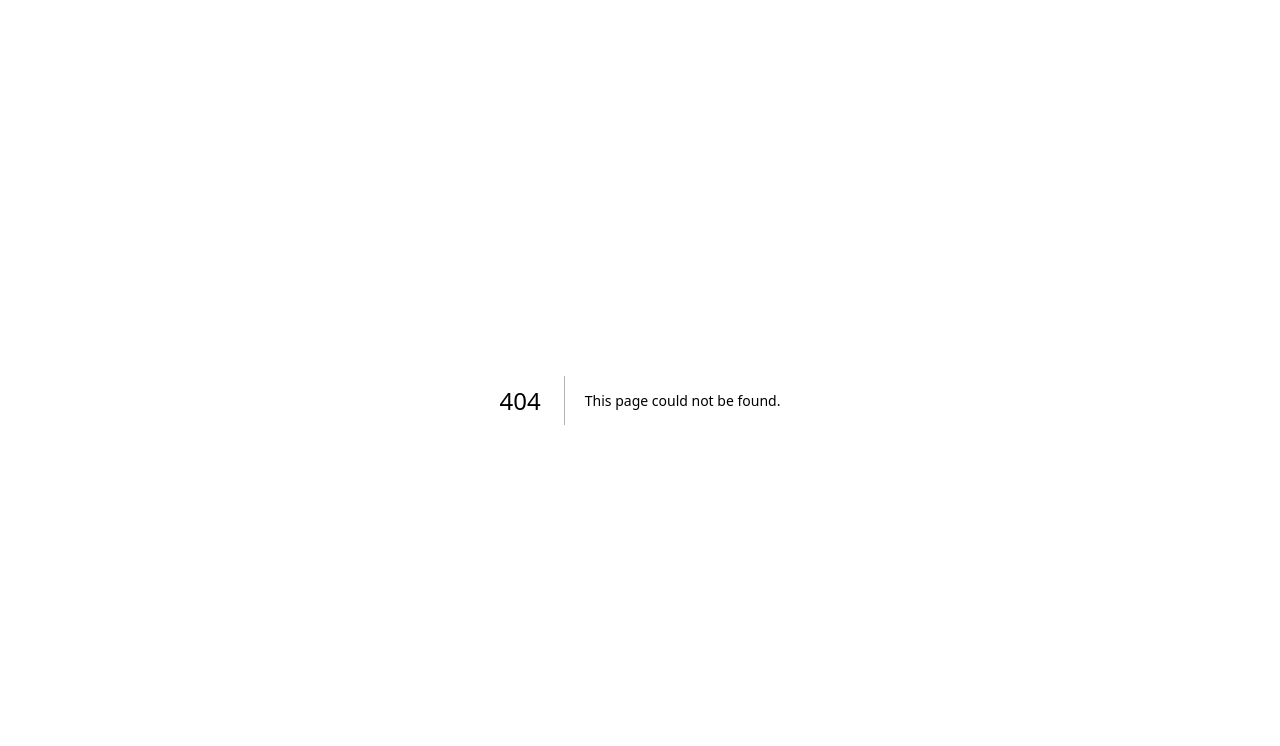
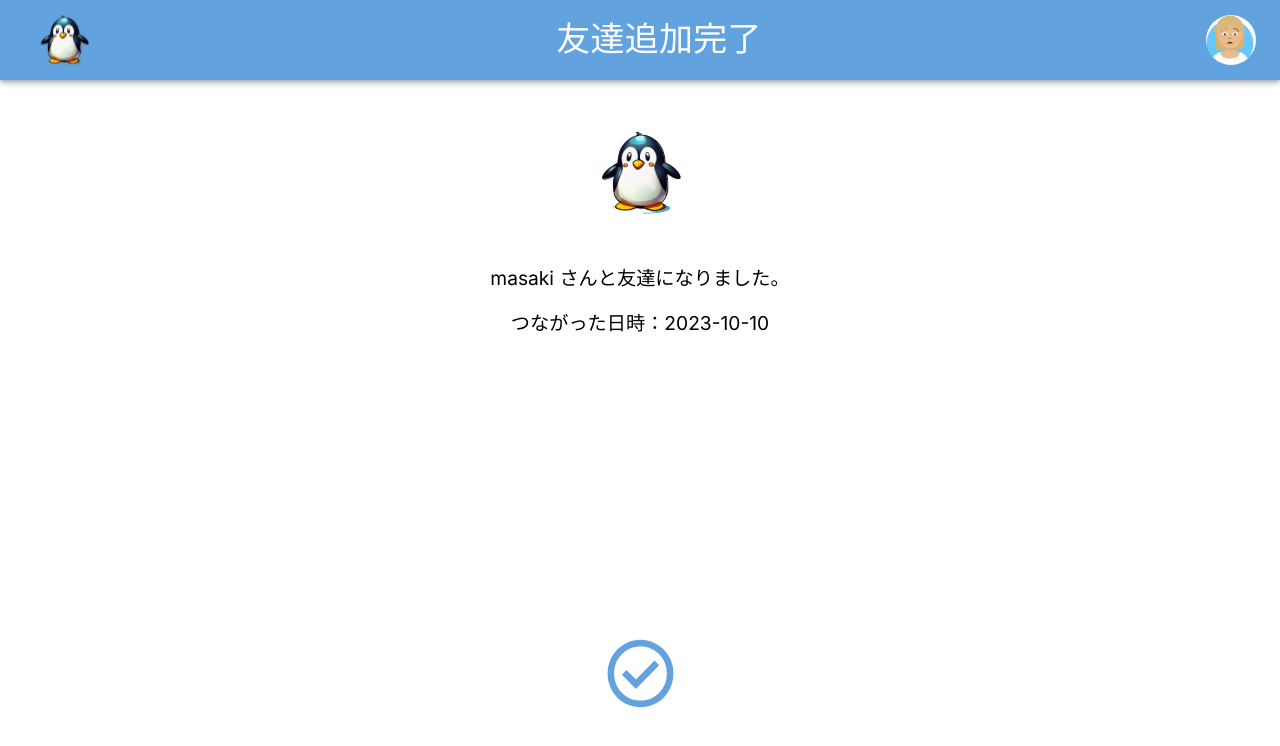
Before and after one commit to takahara-morpet/-frontend, a Next.js app: page /friend_completed in a window 1280 px wide. Before the commit this address had no page. Shown: the top 746 px of the page. Built offline with nearby package versions, Linux system fonts and the light colour scheme.

Commit message:
Create friend_completed

```diff
--- /dev/null
+++ b/src/app/friend_completed/page.tsx
@@ -0,0 +1,19 @@
+import React from "react";
+import Image from "next/image";
+import Box from "@mui/material/Box";
+import exp from "constants";
+import Header from "../organisms/header"
+import AddFriendCompleted from "../template/add-friend-completed"
+
+
+const FriendCompleted: React.FC = (): JSX.Element => {
+    return (
+    <div>
+        <Header title="友達追加完了"/>
+        <AddFriendCompleted name="masaki" createdAt="2023-10-10" avatarUrl="penguin.svg"/>
+    </div>
+
+    );
+}
+
+export default FriendCompleted;
--- /dev/null
+++ b/src/app/template/add-friend-completed.tsx
@@ -0,0 +1,31 @@
+import React from "react";
+import { Avatar, Box, Button } from "@mui/material";
+
+interface AddFriendCompletedLayoutProps {
+  createdAt: string;
+  avatarUrl: string;
+  name: string;
+}
+
+const AddFriendCompletedLayout: React.FC<AddFriendCompletedLayoutProps> = ({
+  createdAt,
+  avatarUrl,
+  name
+}): JSX.Element => {
+  return (
+    <>
+      <Box sx={{ display: "flex", justifyContent: "center", alignItems: "center", flexDirection: "column", marginTop: "4vh" }}>
+        <Avatar alt="penguin" src={avatarUrl} sx={{ width: 120, height: 120, marginBottom: "4vh" }} /> {/* 余白の調整 */}
+        <h3 style={{ marginBottom: "2vh", fontSize: "1.2rem" }}>{name} さんと友達になりました。</h3> {/* 文字の大きさを1.2remに揃える */}
+        <p style={{ textAlign: "center", fontSize: "1.2rem" }}>つながった日時：{createdAt}</p> {/* 文字の大きさと位置を調整 */}
+      </Box>
+      <Box sx={{ display: "flex", justifyContent: "center", position: "absolute", bottom: "10vh", width: "100%" }}> {/* 画面下の真ん中に配置し、位置を上に調整 */}
+        <Button>
+          <img src="checkcircle.svg" />
+        </Button>
+      </Box>
+    </>
+  );
+}
+
+export default AddFriendCompletedLayout;
```
Also changed, not shown: public/checkcircle.svg (added), 1 other file (tests, documents, lock files or other folders).
